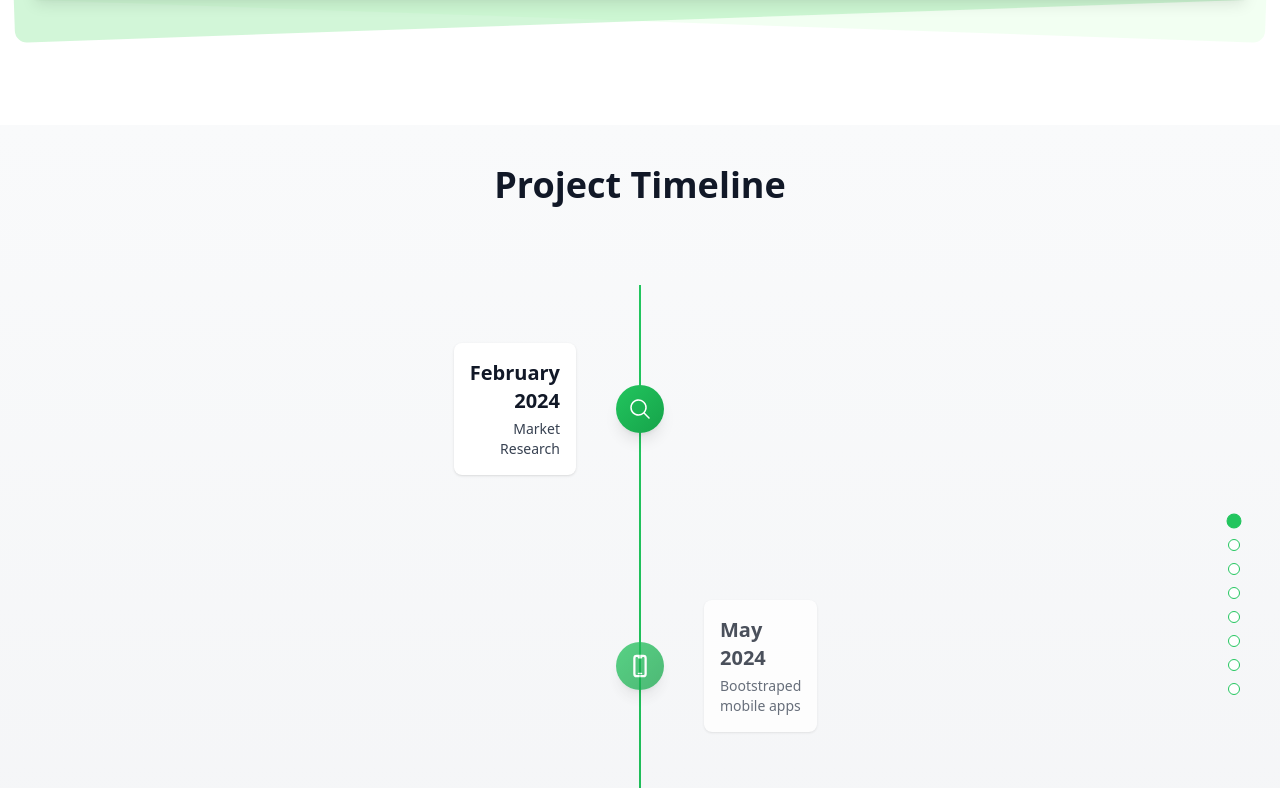
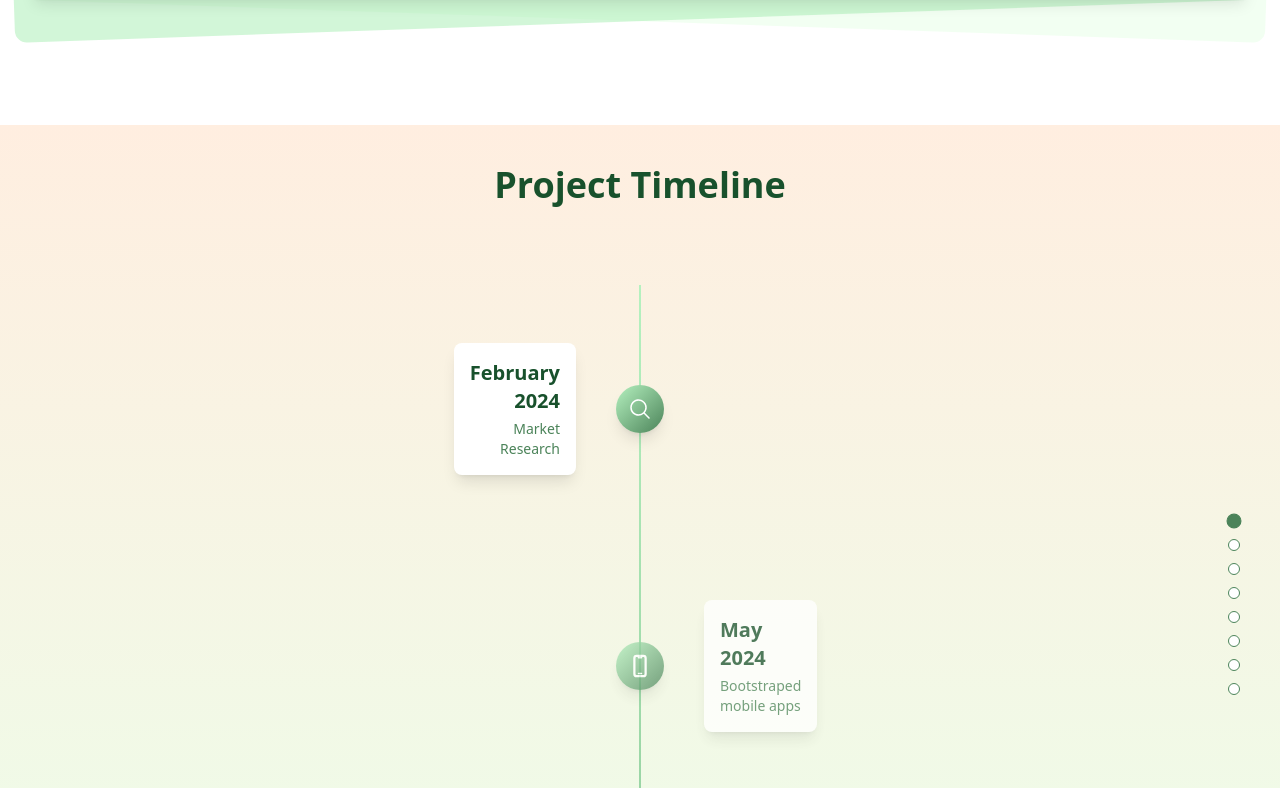
Before and after one commit to Act4Zero/LandingPage-GreenCompass, a Next.js app: page / in a window 1280 px wide. Shown: the part 3312-4100 px from the top of the page. Built offline with nearby package versions, Linux system fonts and the light colour scheme.

Commit message:
[Theme] Update project timeline

```diff
--- a/src/components/ProjectTimeline.js
+++ b/src/components/ProjectTimeline.js
@@ -1,5 +1,5 @@
-import React, { useEffect, useRef, useState } from 'react';
-import { useTranslation } from 'react-i18next';
+import React, { useEffect, useRef, useState } from "react";
+import { useTranslation } from "react-i18next";
 import {
   MagnifyingGlassIcon,
   DevicePhoneMobileIcon,
@@ -8,8 +8,8 @@ import {
   PlayIcon,
   PuzzlePieceIcon,
   QuestionMarkCircleIcon,
-    RocketLaunchIcon
-} from '@heroicons/react/24/solid';
+  RocketLaunchIcon,
+} from "@heroicons/react/24/solid";
 
 const ProjectTimeline = () => {
   const [visibleIndex, setVisibleIndex] = useState(0);
@@ -17,58 +17,58 @@ const ProjectTimeline = () => {
   const { t } = useTranslation();
 
   const getText = () => {
-    return t('project-timeline.milestones', { returnObjects: true }) || {};
+    return t("project-timeline.milestones", { returnObjects: true }) || {};
   };
 
   const milestonesData = [
     {
-      title: getText()['1'].title,
-      description: getText()['1'].description,
-      details: getText()['1'].details,
-      icon: MagnifyingGlassIcon
+      title: getText()["1"].title,
+      description: getText()["1"].description,
+      details: getText()["1"].details,
+      icon: MagnifyingGlassIcon,
     },
     {
-      title: getText()['2'].title,
-      description: getText()['2'].description,
-      details: getText()['2'].details,
-      icon: DevicePhoneMobileIcon
+      title: getText()["2"].title,
+      description: getText()["2"].description,
+      details: getText()["2"].details,
+      icon: DevicePhoneMobileIcon,
     },
     {
-      title: getText()['3'].title,
-      description: getText()['3'].description,
-      details: getText()['3'].details,
-      icon: LightBulbIcon
+      title: getText()["3"].title,
+      description: getText()["3"].description,
+      details: getText()["3"].details,
+      icon: LightBulbIcon,
     },
     {
-      title: getText()['4'].title,
-      description: getText()['4'].description,
-      details: getText()['4'].details,
-      icon: ChartBarIcon
+      title: getText()["4"].title,
+      description: getText()["4"].description,
+      details: getText()["4"].details,
+      icon: ChartBarIcon,
     },
     {
-      title: getText()['5'].title,
-      description: getText()['5'].description,
-      details: getText()['5'].details,
-      icon: PlayIcon
+      title: getText()["5"].title,
+      description: getText()["5"].description,
+      details: getText()["5"].details,
+      icon: PlayIcon,
     },
     {
-      title: getText()['6'].title,
-      description: getText()['6'].description,
-      details: getText()['6'].details,
-      icon: PuzzlePieceIcon
+      title: getText()["6"].title,
+      description: getText()["6"].description,
+      details: getText()["6"].details,
+      icon: PuzzlePieceIcon,
     },
     {
-      title: getText()['7'].title,
-      description: getText()['7'].description,
-      details: getText()['7'].details,
-      icon: QuestionMarkCircleIcon
+      title: getText()["7"].title,
+      description: getText()["7"].description,
+      details: getText()["7"].details,
+      icon: QuestionMarkCircleIcon,
     },
     {
-      title: getText()['8'].title,
-      description: getText()['8'].description,
-      details: getText()['8'].details,
-      icon: RocketLaunchIcon
-    }
+      title: getText()["8"].title,
+      description: getText()["8"].description,
+      details: getText()["8"].details,
+      icon: RocketLaunchIcon,
+    },
   ];
 
   useEffect(() => {
@@ -76,15 +76,17 @@ const ProjectTimeline = () => {
       (entries) => {
         const visibleEntries = entries.filter((entry) => entry.isIntersecting);
         if (visibleEntries.length > 0) {
-          visibleEntries.sort((a, b) => b.intersectionRatio - a.intersectionRatio);
+          visibleEntries.sort(
+            (a, b) => b.intersectionRatio - a.intersectionRatio
+          );
           const index = parseInt(visibleEntries[0].target.dataset.index, 10);
           setVisibleIndex(index);
         }
       },
       {
         root: null,
-        rootMargin: '-50% 0px -50% 0px',
-        threshold: [0, 0.5, 1]
+        rootMargin: "-50% 0px -50% 0px",
+        threshold: [0, 0.5, 1],
       }
     );
 
@@ -101,23 +103,29 @@ const ProjectTimeline = () => {
 
   const scrollToMilestone = (index) => {
     if (refs.current[index]) {
-      refs.current[index].scrollIntoView({ behavior: 'smooth', block: 'center' });
+      refs.current[index].scrollIntoView({
+        behavior: "smooth",
+        block: "center",
+      });
     }
   };
 
   return (
-    <div className="relative bg-gradient-to-b from-gray-50 to-gray-100">
+    <div className="relative bg-gradient-to-b from-lightBg to-green-lightest">
       <div className="container mx-auto px-6 py-10 relative z-10">
-        <h1 className="text-4xl font-bold text-center text-gray-900 mb-10">{t('project-timeline.title')}</h1>
+        <h1 className="text-4xl font-bold text-center text-green-darkest mb-10">
+          {t("project-timeline.title")}
+        </h1>
 
         {/* Scrollable area */}
         <div className="relative h-[800px] overflow-y-scroll no-scrollbar py-10">
-          <div className="relative w-full" style={{ height: '2000px' }}>
+          <div className="relative w-full" style={{ height: "2000px" }}>
             {/* Straight vertical line */}
-            <div className="absolute top-0 left-1/2 transform -translate-x-1/2 h-full w-[2px] bg-gradient-to-b from-green-500 to-green-600 z-0" />
+            <div className="absolute top-0 left-1/2 transform -translate-x-1/2 h-full w-[2px] bg-gradient-to-b from-green-light to-green-dark z-0" />
 
             {milestonesData.map((m, i) => {
-              const topPosition = (i / (milestonesData.length - 1)) * 1800 + 100;
+              const topPosition =
+                (i / (milestonesData.length - 1)) * 1800 + 100;
               const isEven = i % 2 === 0;
 
               return (
@@ -126,22 +134,28 @@ const ProjectTimeline = () => {
                   ref={(el) => (refs.current[i] = el)}
                   data-index={i}
                   className={`absolute transition-opacity duration-500 ease-out ${
-                    visibleIndex === i ? 'opacity-100' : 'opacity-75'
+                    visibleIndex === i ? "opacity-100" : "opacity-75"
                   } min-h-[80px] min-w-[80px]`}
-                  style={{ top: `${topPosition}px`, left: '50%', transform: 'translateX(-50%)' }}
+                  style={{
+                    top: `${topPosition}px`,
+                    left: "50%",
+                    transform: "translateX(-50%)",
+                  }}
                 >
                   <div className="relative flex justify-center items-center">
                     {/* Pass the icon component to MilestoneMarker */}
                     <MilestoneMarker details={m.details} Icon={m.icon} />
                     <div
-                      className={`bg-white rounded-lg shadow p-4 max-w-sm absolute top-1/2 transform -translate-y-1/2 ${
+                      className={`bg-white rounded-lg shadow-lg p-4 max-w-sm absolute top-1/2 transform -translate-y-1/2 ${
                         isEven
-                          ? 'right-full mr-6 text-right'
-                          : 'left-full ml-6 text-left'
+                          ? "right-full mr-6 text-right"
+                          : "left-full ml-6 text-left"
                       }`}
                     >
-                      <h2 className="text-xl font-semibold text-gray-900 mb-1">{m.title}</h2>
-                      <p className="text-gray-700 text-sm">{m.description}</p>
+                      <h2 className="text-xl font-semibold text-green-darkest mb-1">
+                        {m.title}
+                      </h2>
+                      <p className="text-green-dark text-sm">{m.description}</p>
                     </div>
                   </div>
                 </div>
@@ -157,8 +171,11 @@ const ProjectTimeline = () => {
           <button
             key={i}
             onClick={() => scrollToMilestone(i)}
-            className={`w-3 h-3 rounded-full border border-green-500 transition-transform duration-300
-              ${visibleIndex === i ? 'bg-green-500 scale-125' : 'bg-white hover:bg-green-100'}`}
+            className={`w-3 h-3 rounded-full border border-green-dark transition-transform duration-300 ${
+              visibleIndex === i
+                ? "bg-green-dark scale-125"
+                : "bg-white hover:bg-green-light"
+            }`}
           />
         ))}
       </div>
@@ -169,12 +186,12 @@ const ProjectTimeline = () => {
 const MilestoneMarker = ({ details, Icon }) => {
   return (
     <div className="relative group flex-shrink-0 z-10">
-      <div className="relative w-12 h-12 bg-gradient-to-br from-green-500 to-green-600 rounded-full flex items-center justify-center shadow-lg cursor-pointer hover:scale-105 transition-transform duration-300">
+      <div className="relative w-12 h-12 bg-gradient-to-br from-green-light to-green-dark rounded-full flex items-center justify-center shadow-lg cursor-pointer hover:scale-105 transition-transform duration-300">
         {/* Dynamic Icon */}
         <Icon className="h-6 w-6 text-white" />
       </div>
       {/* Tooltip */}
-      <div className="absolute bottom-full left-1/2 transform -translate-x-1/2 -translate-y-3 w-56 p-4 bg-white text-gray-800 rounded-lg shadow-lg opacity-0 group-hover:opacity-100 pointer-events-none transition-opacity duration-300 z-10">
+      <div className="absolute bottom-full left-1/2 transform -translate-x-1/2 -translate-y-3 w-56 p-4 bg-white text-green-darkest rounded-lg shadow-lg opacity-0 group-hover:opacity-100 pointer-events-none transition-opacity duration-300 z-10">
         <p className="text-sm">{details}</p>
       </div>
     </div>
```
Lines whose indentation alone changed are shown as unchanged.
